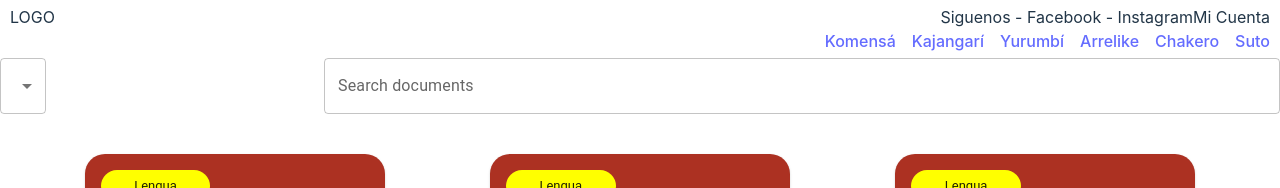
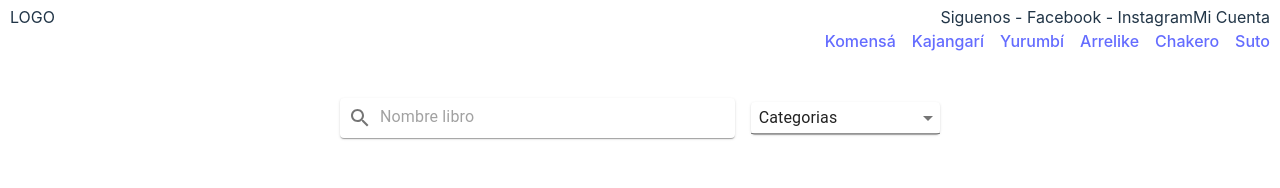
Before and after one commit to Njmercado/kribi-frontend-2.0, a React (Vite) app: page /libreria in a window 1280 px wide. Shown: the top 188 px of the page. Built offline with nearby package versions, Linux system fonts and the light colour scheme; what react-swipeable-views-utils would draw is missing.

Commit message:
feat(libreria): changed style of searcher and added pagination

```diff
--- a/src/components/atoms/MultiSelect/index.tsx
+++ b/src/components/atoms/MultiSelect/index.tsx
@@ -1,4 +1,4 @@
-import { Checkbox, ListItemText, MenuItem, Select, SelectChangeEvent } from "@mui/material";
+import { Checkbox, Chip, ListItemText, MenuItem, Select, SelectChangeEvent } from "@mui/material";
 import { useState } from "react";
 
 type OptionType = { [key: string]: string }
@@ -23,22 +23,44 @@ export default function MultiSelect({
 
   function buildOptions() {
     return Object.keys(options).map((optionKey: string, index: number) => (
-        <MenuItem key={index} value={optionKey}>
-          <Checkbox checked={chosenCategories?.indexOf(optionKey) > -1 ?? false} />
-          <ListItemText primary={options[optionKey]} />
-        </MenuItem>
-
+      <MenuItem key={index} value={optionKey}>
+        <Checkbox checked={chosenCategories?.indexOf(optionKey) > -1} />
+        <ListItemText primary={options[optionKey]} />
+      </MenuItem>
     ))
   }
 
   return (
     <Select
+      displayEmpty
+      sx={{ width: '100%', height: '100%', px: 1 }}
+      variant='standard'
       onChange={handleOnChange}
       multiple={true}
       value={chosenCategories}
-      renderValue={(selected: any) => selected.join(', ')}
+      renderValue={(selected: any) => {
+
+        if (selected.length === 0) {
+          return <span>Categorias</span>;
+        }
+
+        return selected.map((value: string) => (
+          <Chip key={value} label={value} />
+        ))
+      }}
+      MenuProps={{
+        PaperProps: {
+          style: {
+            maxHeight: Object.keys(options).length * 30,
+            width: 100
+          }
+        }
+      }}
     >
-      { buildOptions() }
+      <MenuItem disabled value="">
+        <em>Categoria</em>
+      </MenuItem>
+      {buildOptions()}
     </Select>
   )
 }
--- /dev/null
+++ b/src/components/molecules/Searcher/index.css
@@ -0,0 +1,9 @@
+.searcher-container {
+  width: 100%
+}
+
+@media (min-width: 800px) {
+  .searcher-container {
+    width: 50%
+  }
+}
--- a/src/components/molecules/Searcher/index.tsx
+++ b/src/components/molecules/Searcher/index.tsx
@@ -1,5 +1,7 @@
-import React, { useState, useEffect } from 'react';
-import { TextField, Select, MenuItem, List, ListItem, ListItemText, Grid } from '@mui/material';
+import './index.css';
+import { useState } from 'react';
+import { Paper, IconButton, Grid, InputBase, Box } from '@mui/material';
+import SearchIcon from '@mui/icons-material/Search';
 import { BookCategoryEnum } from '../../../enums';
 import { MultiSelect } from '../../atoms';
 
@@ -38,22 +40,27 @@ const Searcher = () => {
   };
 
   return (
-    <section>
-      <Grid container direction='row' columns={4} spacing={2}>
-        <Grid item sm={1}>
-          <MultiSelect options={BookCategoryEnum} onChange={handleOnMultiSelectChange}/>
+    <Box className='searcher-container' style={{ height: '5vh' }}>
+      <Grid container direction='row' columns={12} alignItems='center' spacing={2}>
+        <Grid item sm={8}>
+          <Paper>
+            <IconButton>
+              <SearchIcon />
+            </IconButton>
+            <InputBase
+              placeholder='Nombre libro'
+              value={searchQuery}
+              onChange={handleSearch}
+            />
+          </Paper>
         </Grid>
-        <Grid item sm={3}>
-          <TextField
-            label="Search documents"
-            value={searchQuery}
-            onChange={handleSearch}
-            variant="outlined"
-            fullWidth
-          />
+        <Grid item sm={4}>
+          <Paper>
+            <MultiSelect options={BookCategoryEnum} onChange={handleOnMultiSelectChange} />
+          </Paper>
         </Grid>
       </Grid>
-    </section>
+    </Box>
   );
 };
 
--- a/src/pages/Library/index.tsx
+++ b/src/pages/Library/index.tsx
@@ -1,9 +1,12 @@
+import { useState } from "react";
+import { Grid, Stack, Pagination } from "@mui/material";
 import { BOOKS } from "../../constants";
 import { Book, Searcher } from "../../components/molecules";
 import { IBook } from "../../interfaces";
-import { Grid } from "@mui/material";
 
 export default function Library() {
+
+	const [page, setPage] = useState<number>(1)
 
   function buildBooks() {
     return BOOKS.map((book: IBook, index: number) => (
@@ -19,12 +22,25 @@ export default function Library() {
     ))
   }
 
+	function handleOnChangePagination(event: React.ChangeEvent<unknown>, value: number) {
+		setPage(value);
+	}
+
   return (
     <main>
-      <Searcher></Searcher>
-      <Grid container direction='row' columns={4} justifyContent='space-around' gap={2} p={5}>
-        {buildBooks()}
-      </Grid>
+      <Stack direction='column' width='100' p={5} alignItems='center'>
+        <Searcher></Searcher>
+        <Grid container direction='row' columns={4} justifyContent='space-around' spacing={2} mt={5}>
+          {buildBooks()}
+        </Grid>
+        <Pagination
+          sx={{ mt: 5 }}
+					count={10}
+					page={page}
+					onChange={handleOnChangePagination}
+					size='large'
+				/>
+      </Stack>
     </main>
   )
 }
```
Also changed, not shown: package.json (+4 -3 lines), 1 other file (tests, documents, lock files or other folders).
